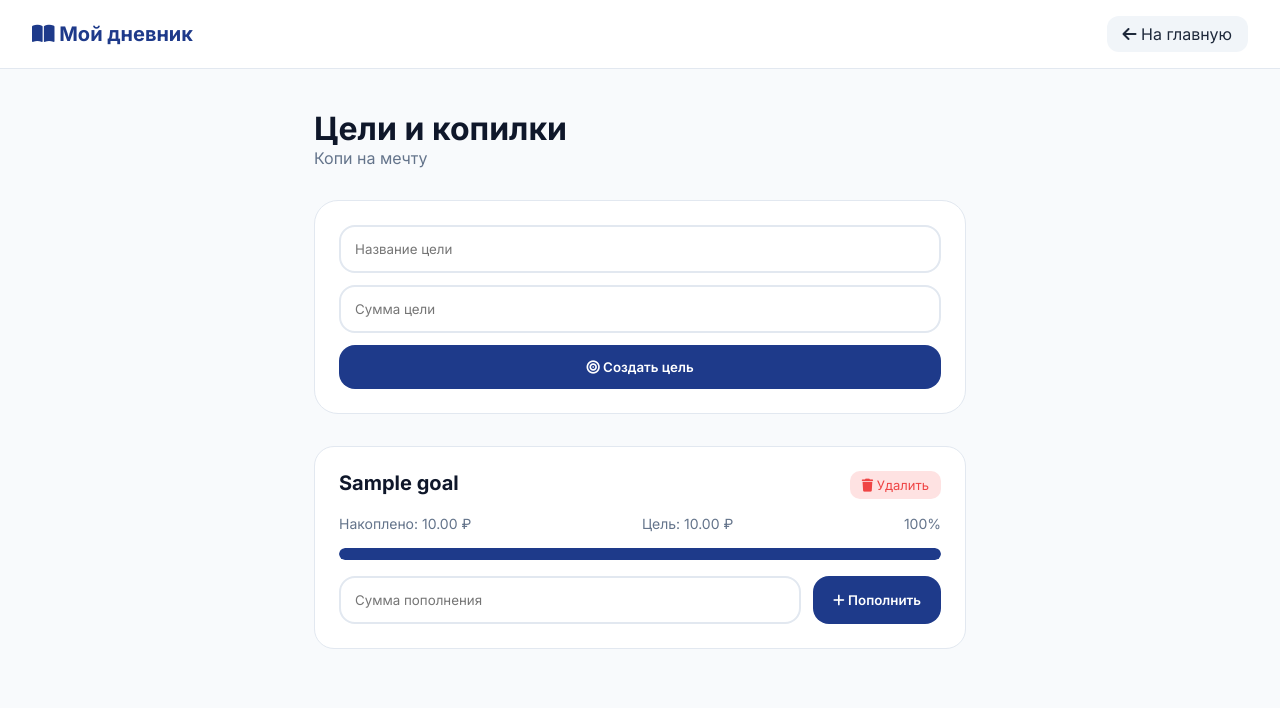
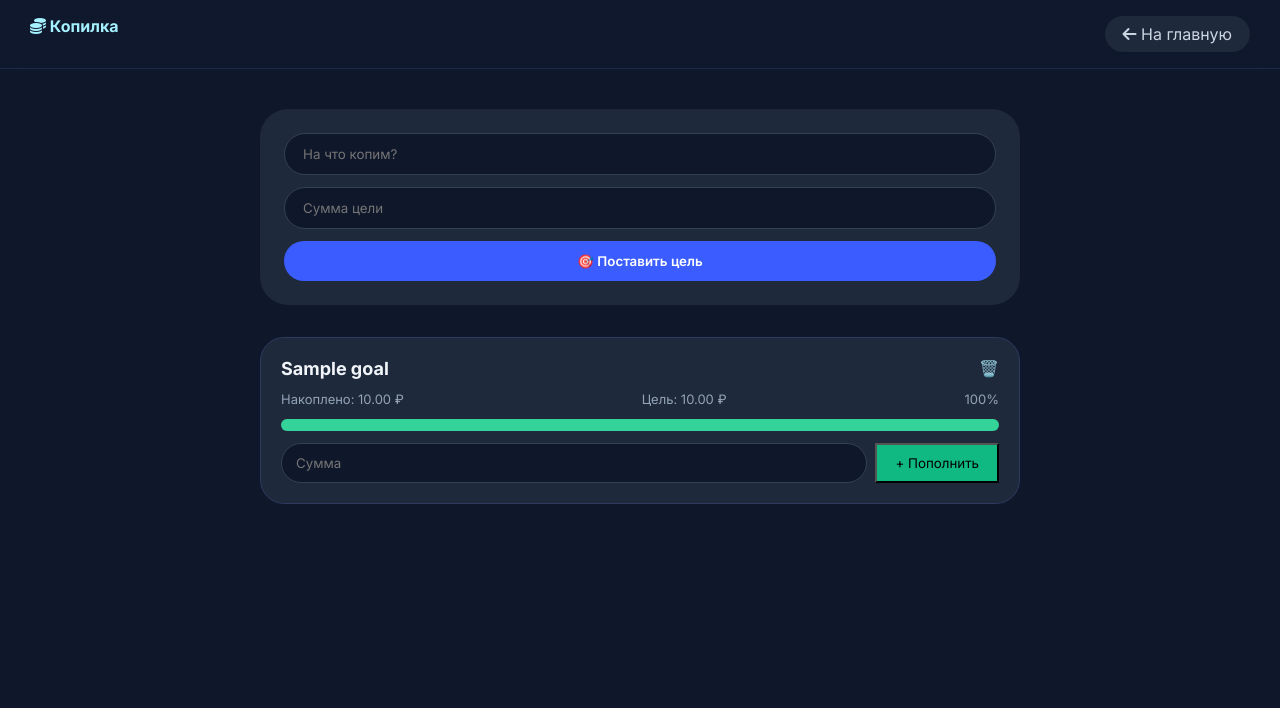
Before and after one commit to artemaas76/praktica_sait, a Flask app: page /goals in a window 1280 px wide. Shown: the top 708 px of the page. Run offline with Flask 3, Linux system fonts and the light colour scheme; a user stored in the database is signed in; tables that the repository leaves empty hold one stand-in row (values such as "Sample post").

Commit message:
Update goals.html

```diff
--- a/templates/goals.html
+++ b/templates/goals.html
@@ -2,53 +2,49 @@
 <html lang="ru">
 <head>
     <meta charset="UTF-8">
-    <title>Цели | Дневник</title>
-    <link href="https://fonts.googleapis.com/css2?family=Inter:wght@300;400;500;600;700&display=swap" rel="stylesheet">
+    <title>Копилка</title>
+    <link href="https://fonts.googleapis.com/css2?family=Inter:opsz,wght@14..32,300;14..32,400;14..32,500;14..32,600;14..32,700&display=swap" rel="stylesheet">
     <link rel="stylesheet" href="https://cdnjs.cloudflare.com/ajax/libs/font-awesome/6.4.0/css/all.min.css">
     <style>
         * { margin: 0; padding: 0; box-sizing: border-box; font-family: 'Inter', sans-serif; }
-        body { background: #f8fafc; }
-        .navbar { background: white; border-bottom: 1px solid #e2e8f0; padding: 16px 32px; display: flex; justify-content: space-between; align-items: center; }
-        .logo { font-size: 20px; font-weight: 700; color: #1e3a8a; }
-        .back-btn { background: #f1f5f9; color: #1e293b; padding: 8px 16px; border-radius: 12px; text-decoration: none; }
-        .container { max-width: 700px; margin: 0 auto; padding: 40px 24px; }
-        h1 { font-size: 32px; font-weight: 700; color: #0f172a; }
-        .sub { color: #64748b; margin-bottom: 32px; }
-        .form-card { background: white; border-radius: 24px; padding: 24px; border: 1px solid #e2e8f0; margin-bottom: 32px; }
-        input { width: 100%; padding: 14px; border: 2px solid #e2e8f0; border-radius: 16px; margin-bottom: 12px; }
-        button { background: #1e3a8a; color: white; border: none; padding: 14px; border-radius: 16px; font-weight: 600; cursor: pointer; width: 100%; }
-        .goal-card { background: white; border-radius: 20px; padding: 24px; border: 1px solid #e2e8f0; margin-bottom: 20px; }
-        .goal-header { display: flex; justify-content: space-between; margin-bottom: 16px; }
-        .goal-title { font-size: 20px; font-weight: 700; color: #0f172a; }
-        .delete-goal { background: #fee2e2; color: #ef4444; padding: 6px 12px; border-radius: 10px; text-decoration: none; font-size: 13px; }
-        .progress-bar { background: #e2e8f0; border-radius: 20px; height: 12px; overflow: hidden; margin: 16px 0; }
-        .progress-fill { background: #1e3a8a; height: 100%; border-radius: 20px; }
-        .goal-stats { display: flex; justify-content: space-between; font-size: 14px; color: #64748b; margin-bottom: 16px; }
-        .add-form { display: flex; gap: 12px; margin-top: 16px; }
-        .add-form input { flex: 1; margin-bottom: 0; }
-        .add-form button { width: auto; padding: 12px 20px; }
+        body { background: #0F172A; }
+        .top-bar { background: rgba(15,25,45,0.8); backdrop-filter: blur(10px); padding: 16px 30px; display: flex; justify-content: space-between; border-bottom: 1px solid #1E2A4A; }
+        .logo { color: #A5F0FF; font-weight: 700; }
+        .back-btn { color: #CBD5E1; text-decoration: none; background: #1E293B; padding: 8px 18px; border-radius: 40px; }
+        .container { max-width: 800px; margin: 40px auto; padding: 0 20px; }
+        .form-card { background: #1E293B; border-radius: 28px; padding: 24px; margin-bottom: 32px; }
+        .form-card input { width: 100%; background: #0F172A; border: 1px solid #334155; border-radius: 40px; padding: 12px 18px; margin-bottom: 12px; color: white; }
+        .form-card button { background: #3B5DFF; border: none; border-radius: 40px; padding: 12px; width: 100%; color: white; font-weight: 600; cursor: pointer; }
+        .goal-card { background: #1E293B; border-radius: 24px; padding: 20px; margin-bottom: 20px; border: 1px solid #2D3A5E; }
+        .goal-header { display: flex; justify-content: space-between; margin-bottom: 12px; }
+        .goal-title { font-weight: 700; color: #F1F5F9; font-size: 18px; }
+        .progress-bar { background: #0F172A; border-radius: 20px; height: 12px; overflow: hidden; margin: 12px 0; }
+        .progress-fill { background: #34D399; width: 0%; height: 100%; }
+        .goal-stats { color: #94A3B8; font-size: 13px; margin-bottom: 12px; display: flex; justify-content: space-between; }
+        .add-form { display: flex; gap: 8px; margin-top: 12px; }
+        .add-form input { flex: 1; background: #0F172A; border: 1px solid #334155; border-radius: 40px; padding: 10px 14px; color: white; }
+        .add-form button { background: #10B981; width: auto; padding: 10px 18px; }
+        .delete-link { color: #F87171; text-decoration: none; background: none; }
     </style>
 </head>
 <body>
-    <div class="navbar">
-        <div class="logo"><i class="fas fa-book-open"></i> Мой дневник</div>
+    <div class="top-bar">
+        <div class="logo"><i class="fas fa-coins"></i> Копилка</div>
         <a href="/" class="back-btn"><i class="fas fa-arrow-left"></i> На главную</a>
     </div>
     <div class="container">
-        <h1>Цели и копилки</h1>
-        <div class="sub">Копи на мечту</div>
         <div class="form-card">
             <form method="POST" action="/add_goal">
-                <input type="text" name="title" placeholder="Название цели" required>
+                <input type="text" name="title" placeholder="На что копим?" required>
                 <input type="number" name="target_amount" placeholder="Сумма цели" step="0.01" required>
-                <button type="submit"><i class="fas fa-bullseye"></i> Создать цель</button>
+                <button type="submit">🎯 Поставить цель</button>
             </form>
         </div>
         {% for goal in goals %}
         <div class="goal-card">
             <div class="goal-header">
                 <span class="goal-title">{{ goal[2] }}</span>
-                <a href="/delete_goal/{{ goal[0] }}" class="delete-goal" onclick="return confirm('Удалить?')"><i class="fas fa-trash"></i> Удалить</a>
+                <a href="/delete_goal/{{ goal[0] }}" class="delete-link" onclick="return confirm('Удалить цель?')">🗑️</a>
             </div>
             <div class="goal-stats">
                 <span>Накоплено: {{ "%.2f"|format(goal[4]) }} ₽</span>
@@ -57,12 +53,12 @@
             </div>
             <div class="progress-bar"><div class="progress-fill" style="width: {{ (goal[4]/goal[3]*100) if goal[3] > 0 else 0 }}%"></div></div>
             <form method="POST" action="/add_to_goal/{{ goal[0] }}" class="add-form">
-                <input type="number" name="amount" placeholder="Сумма пополнения" step="0.01" required>
-                <button type="submit"><i class="fas fa-plus"></i> Пополнить</button>
+                <input type="number" name="amount" placeholder="Сумма" step="0.01" required>
+                <button type="submit">+ Пополнить</button>
             </form>
         </div>
         {% else %}
-        <div style="text-align: center; padding: 60px; background: white; border-radius: 24px;">Нет целей</div>
+        <div style="text-align:center; color:#64748B; padding:40px;">Нет целей, добавь первую 💰</div>
         {% endfor %}
     </div>
 </body>
```
